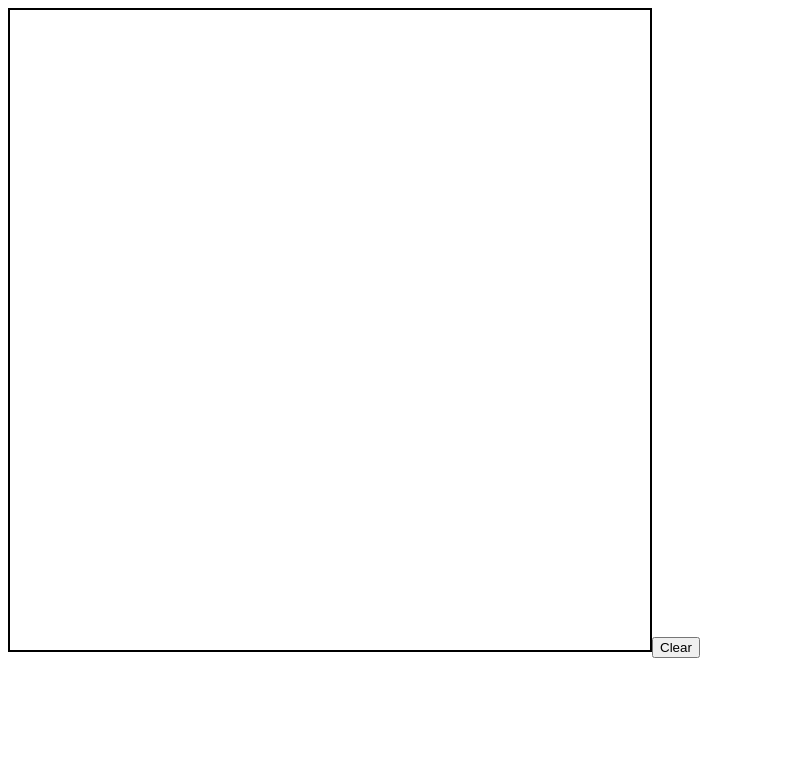
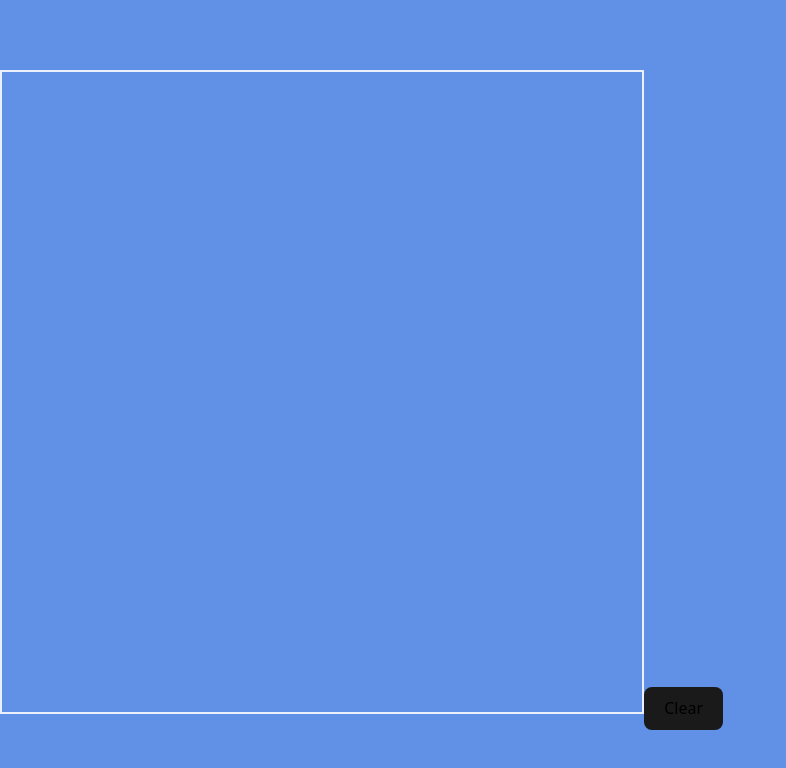
Before and after one commit to Biskkit/Pixel-Art-Site, a React (Vite) app in the folder pixel-art-app/: page / in a window 1280 px wide. Shown: the top 768 px of the page, without its empty margins (0-786 px from the left). Built offline with nearby package versions, Linux system fonts and the light colour scheme.

Commit message:
Add default vite styling

```diff
--- a/pixel-art-app/src/index.css
+++ b/pixel-art-app/src/index.css
@@ -1,4 +1,4 @@
-/* :root {
+:root {
   font-family: system-ui, Avenir, Helvetica, Arial, sans-serif;
   line-height: 1.5;
   font-weight: 400;
@@ -49,20 +49,3 @@ button {
 button:hover {
   border-color: #646cff;
 }
-button:focus,
-button:focus-visible {
-  outline: 4px auto -webkit-focus-ring-color;
-}
-
-/* @media (prefers-color-scheme: dark) {
-  :root {
-    color: #213547;
-    background-color: #ffffff;
-  }
-  a:hover {
-    color: #747bff;
-  }
-  button {
-    background-color: #f9f9f9;
-  }
-} */
```
